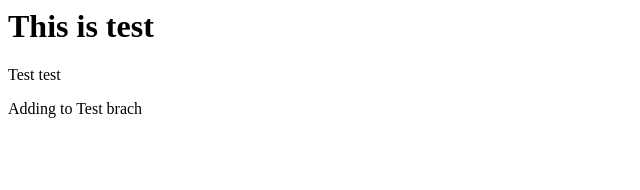
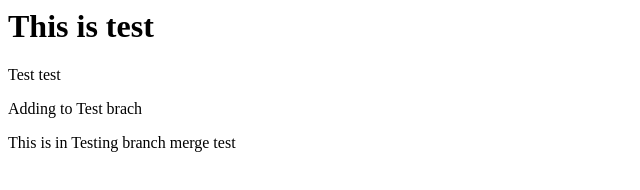
Before and after one commit to mohanraz81/mytestproject, a plain HTML site: page index.html in a window 1280 px wide. Shown: the whole page, without its empty margins (0-640 px from the left). Drawn offline with Linux system fonts and the light colour scheme.

Commit message:
test merge

```diff
--- a/index.html
+++ b/index.html
@@ -1,3 +1,4 @@
 <h1> This is test</h1>
 <p>Test test</p>
 <p>Adding to Test brach</p>
+<p> This is in Testing branch merge test</p>
```
